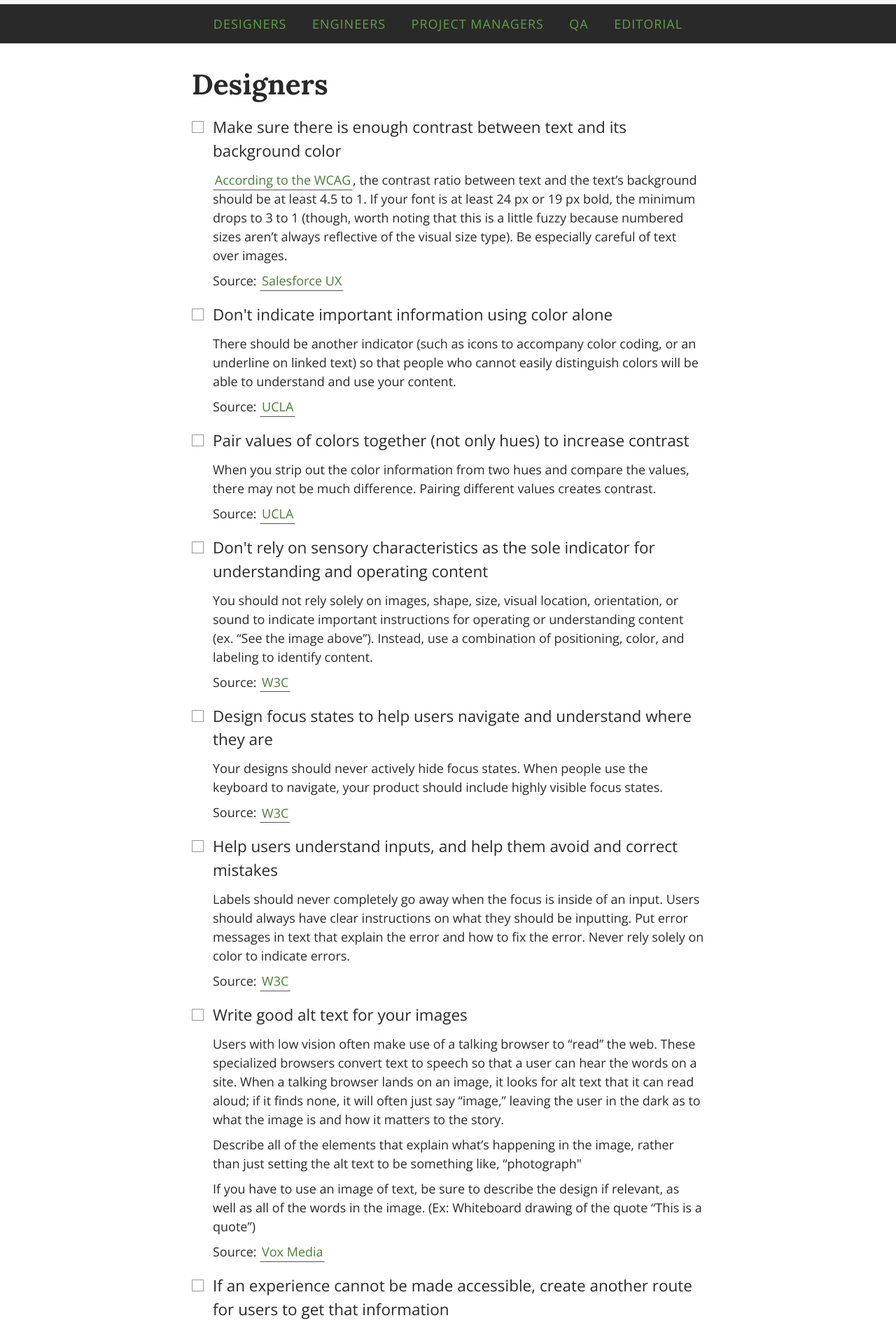
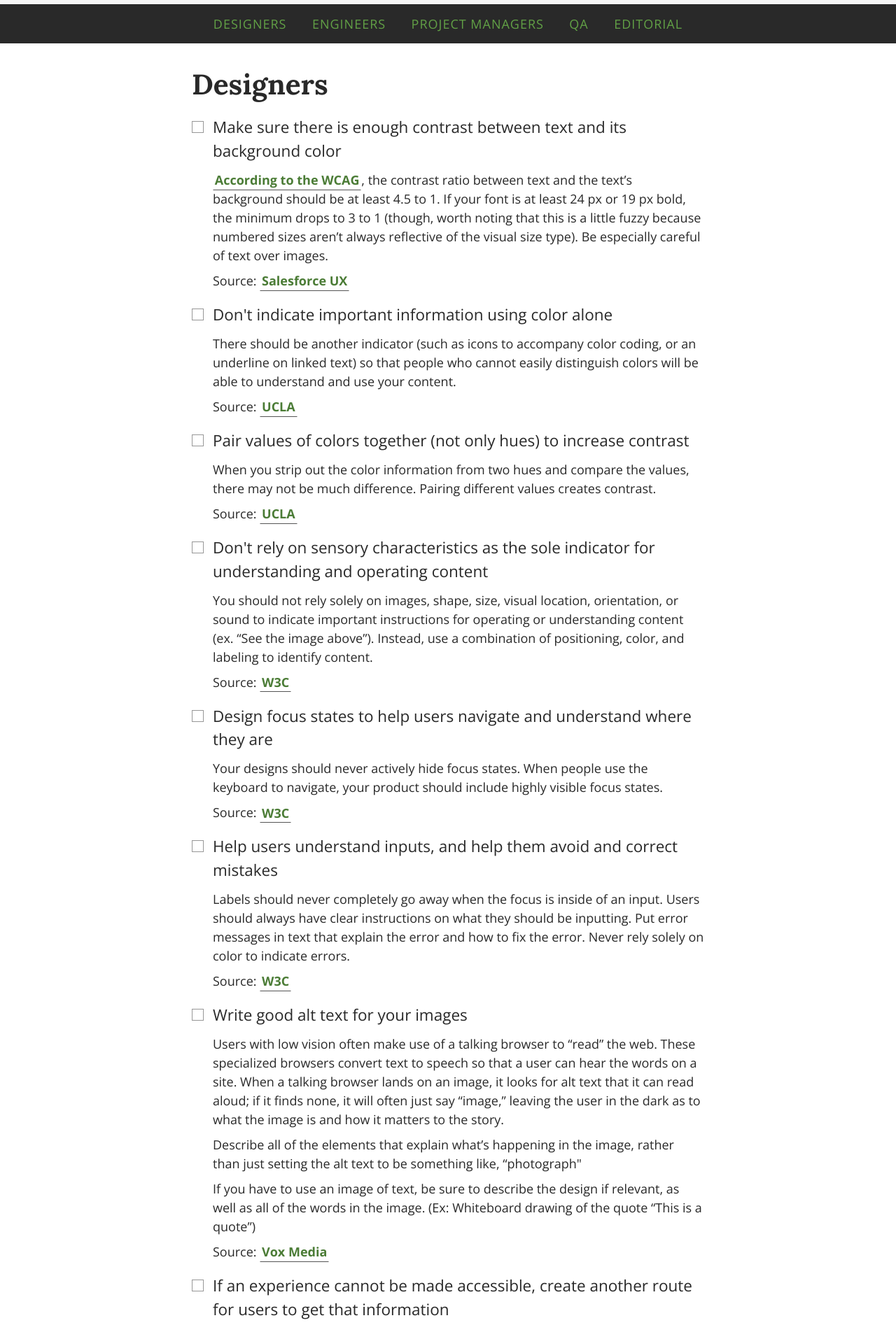
Before and after one commit to voxmedia/accessibility, a Jekyll site: the page built from index.html, in a window 1280 px wide. Shown: the part 322-2226 px from the top of the page at 70% size. Built offline with Jekyll 4.4.1, drawn with Linux system fonts in a browser that asks for light colours.

Commit message:
bold links

```diff
--- a/_sass/_components/_c-nav.scss
+++ b/_sass/_components/_c-nav.scss
@@ -27,6 +27,7 @@
     overflow: hidden;
     padding: 1.5em .8em;
     position: relative;
+    font-weight: 300;
     &:before {
       background-color: $color-link;
       bottom: -100%;
--- a/_sass/_typography.scss
+++ b/_sass/_typography.scss
@@ -44,6 +44,7 @@ a {
   padding: .1em;
   text-decoration: none;
   transition: all 200ms;
+  font-weight: 800;
   &:hover {
     color: $color-link-hover;
   }
```
